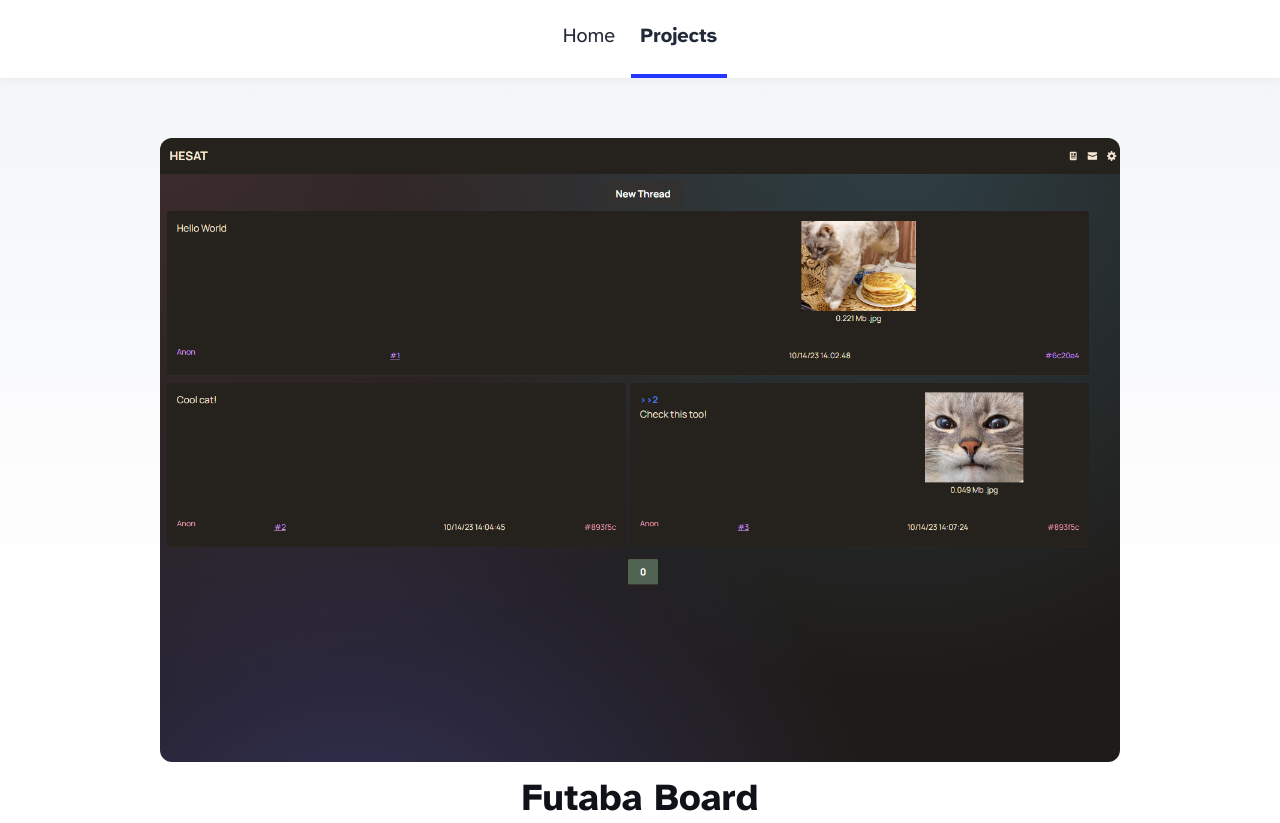
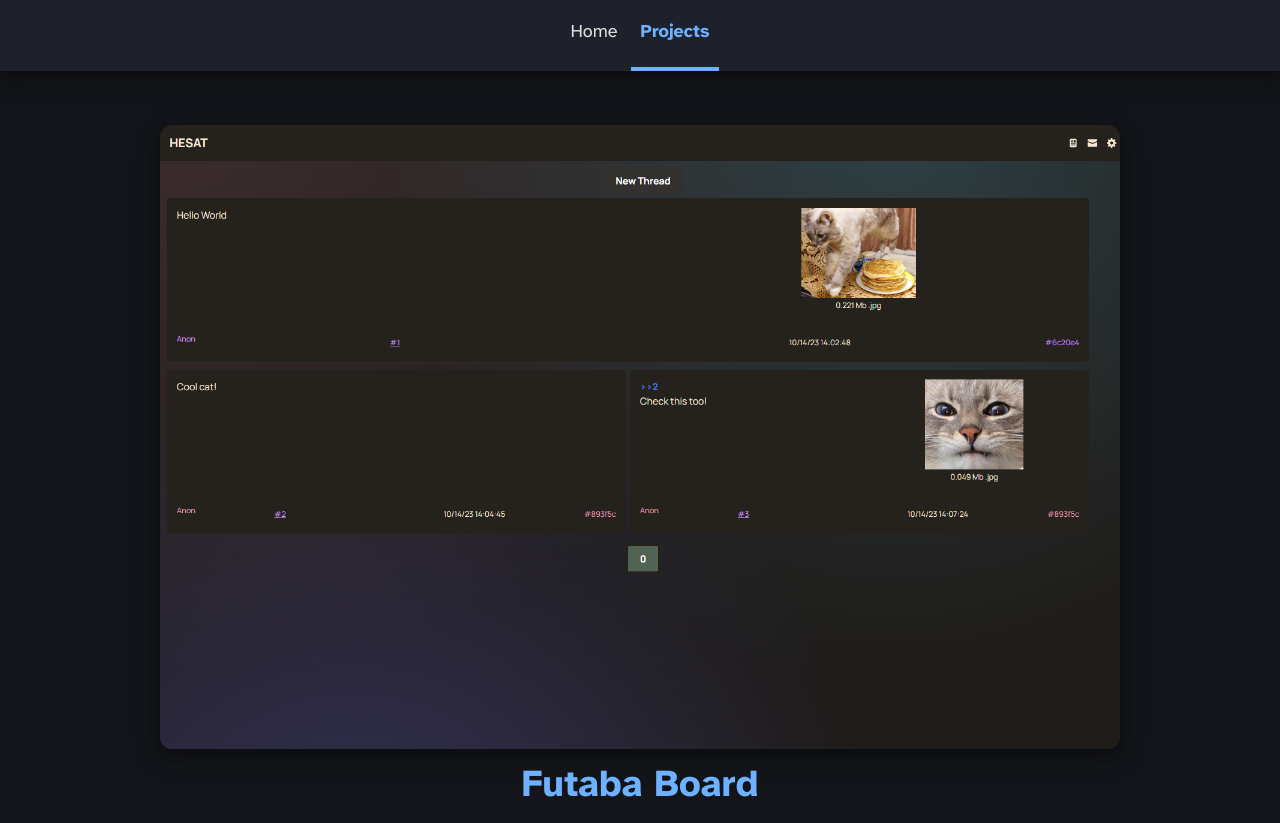
Before and after one commit to kelo221/kelo221.github.io, an Astro site: page /projects in a window 1280 px wide. Shown: the top 823 px of the page. Built offline with nearby package versions, Linux system fonts and the light colour scheme; Astro itself is replaced by a stand-in of ours.

Commit message:
Update to Astro 5

```diff
--- a/src/components/BaseHead.astro
+++ b/src/components/BaseHead.astro
@@ -1,8 +1,8 @@
 ---
 // Import the global.css file here so that it is included on
 // all pages through the use of the <BaseHead /> component.
-import '../styles/global.css';
-import { ViewTransitions } from 'astro:transitions';
+import "../styles/global.css";
+import { ClientRouter } from "astro:transitions";
 
 interface Props {
 	title: string;
@@ -12,7 +12,7 @@
 
 const canonicalURL = new URL(Astro.url.pathname, Astro.site);
 
-const { title, description, image = '/FruitShop.png' } = Astro.props;
+const { title, description, image = "/FruitShop.png" } = Astro.props;
 ---
 
 <!-- Global Metadata -->
@@ -22,8 +22,20 @@
 <meta name="generator" content={Astro.generator} />
 
 <!-- Font preloads -->
-<link rel="preload" href="/fonts/atkinson-regular.woff" as="font" type="font/woff" crossorigin />
-<link rel="preload" href="/fonts/atkinson-bold.woff" as="font" type="font/woff" crossorigin />
+<link
+	rel="preload"
+	href="/fonts/atkinson-regular.woff"
+	as="font"
+	type="font/woff"
+	crossorigin
+/>
+<link
+	rel="preload"
+	href="/fonts/atkinson-bold.woff"
+	as="font"
+	type="font/woff"
+	crossorigin
+/>
 
 <!-- Canonical URL -->
 <link rel="canonical" href={canonicalURL} />
@@ -33,4 +45,4 @@
 <meta name="title" content={title} />
 <meta name="description" content={description} />
 
-<ViewTransitions />
+<ClientRouter />
--- a/src/components/Header.astro
+++ b/src/components/Header.astro
@@ -1,6 +1,6 @@
 ---
-import HeaderLink from './HeaderLink.astro';
-import { SITE_TITLE } from '../consts';
+import HeaderLink from "./HeaderLink.astro";
+import { SITE_TITLE } from "../consts";
 ---
 
 <header>
@@ -15,13 +15,14 @@
 	header {
 		margin: 0;
 		padding: 0 1em;
-		background: white;
-		box-shadow: 0 2px 8px rgba(var(--black), 5%);
+		background-color: var(--surface);
+		box-shadow: var(--box-shadow);
 	}
 	h2 {
 		margin: 0;
 		font-size: 1em;
 	}
+
 	h2 a,
 	h2 a.active {
 		text-decoration: none;
@@ -33,12 +34,16 @@
 	}
 	nav a {
 		padding: 1em 0.5em;
-		color: var(--black);
+		color: var(--text);
 		border-bottom: 4px solid transparent;
 		text-decoration: none;
+	}
+	nav a:hover {
+		color: var(--accent);
 	}
 	nav a.active {
 		text-decoration: none;
 		border-bottom-color: var(--accent);
+		color: var(--accent);
 	}
 </style>
--- a/src/pages/projects/index.astro
+++ b/src/pages/projects/index.astro
@@ -1,20 +1,18 @@
 ---
-import BaseHead from '../../components/BaseHead.astro';
-import Header from '../../components/Header.astro';
-import Footer from '../../components/Footer.astro';
-import { SITE_TITLE, SITE_DESCRIPTION } from '../../consts';
-import { getCollection } from 'astro:content';
-import {ViewTransitions} from "astro:transitions";
+import BaseHead from "../../components/BaseHead.astro";
+import Header from "../../components/Header.astro";
+import Footer from "../../components/Footer.astro";
+import { SITE_TITLE, SITE_DESCRIPTION } from "../../consts";
+import { getCollection } from "astro:content";
 
-const posts = (await getCollection('project')).sort(
-	(a, b) => a.data.priority.valueOf() - b.data.priority.valueOf()
+const posts = (await getCollection("project")).sort(
+	(a, b) => a.data.priority.valueOf() - b.data.priority.valueOf(),
 );
 ---
 
 <!doctype html>
 <html lang="en">
 	<head>
-		<ViewTransitions />
 		<BaseHead title={SITE_TITLE} description={SITE_DESCRIPTION} />
 		<style>
 			main {
@@ -95,7 +93,12 @@
 						posts.map((post) => (
 							<li>
 								<a href={`/projects/${post.slug}/`}>
-									<img width={720} height={360} src={post.data.heroImage} alt="" />
+									<img
+										width={720}
+										height={360}
+										src={post.data.heroImage}
+										alt=""
+									/>
 									<h4 class="title">{post.data.title}</h4>
 								</a>
 							</li>
--- a/src/styles/global.css
+++ b/src/styles/global.css
@@ -5,16 +5,17 @@
  */
 
 :root {
-	--accent: #2337ff;
-	--accent-dark: #000d8a;
-	--black: 15, 18, 25;
-	--gray: 96, 115, 159;
-	--gray-light: 229, 233, 240;
-	--gray-dark: 34, 41, 57;
-	--gray-gradient: rgba(var(--gray-light), 50%), #fff;
-	--box-shadow: 0 2px 6px rgba(var(--gray), 25%), 0 8px 24px rgba(var(--gray), 33%),
-		0 16px 32px rgba(var(--gray), 33%);
+	--accent: #6db1ff;
+	--accent-dark: #3b82f6;
+	--background: #13151a;
+	--surface: #1e212b;
+	--text: #e0e0e0;
+	--text-muted: #a0a0a0;
+	--border: #2d3342;
+
+	--box-shadow: 0 4px 12px rgba(0, 0, 0, 0.3), 0 8px 32px rgba(0, 0, 0, 0.2);
 }
+
 @font-face {
 	font-family: 'Atkinson';
 	src: url('/fonts/atkinson-regular.woff') format('woff');
@@ -29,109 +30,143 @@
 	font-style: normal;
 	font-display: swap;
 }
+
 body {
 	font-family: 'Atkinson', sans-serif;
 	margin: 0;
 	padding: 0;
 	text-align: left;
-	background: linear-gradient(var(--gray-gradient)) no-repeat;
-	background-size: 100% 600px;
-	word-wrap: break-word;
-	overflow-wrap: break-word;
-	color: rgb(var(--gray-dark));
-	font-size: 20px;
+	background: var(--background);
+	color: var(--text);
+	font-size: 18px;
 	line-height: 1.7;
+	transition: background-color 0.3s ease, color 0.3s ease;
 }
+
 main {
 	width: 720px;
 	max-width: calc(100% - 2em);
 	margin: auto;
 	padding: 3em 1em;
 }
+
 h1,
 h2,
 h3,
 h4,
 h5,
 h6 {
-	margin: 0 0 0.5rem 0;
-	color: rgb(var(--black));
-	line-height: 1.2;
+	margin: 0 0 1rem 0;
+	color: #ffffff;
+	line-height: 1.3;
 }
-h1 {
-	font-size: 3.052em;
+
+h1 { font-size: 2.5em; }
+h2 { font-size: 2em; }
+h3 { font-size: 1.75em; }
+h4 { font-size: 1.5em; }
+h5 { font-size: 1.25em; }
+
+strong, b {
+	font-weight: 700;
+	color: #fff;
 }
-h2 {
-	font-size: 2.441em;
-}
-h3 {
-	font-size: 1.953em;
-}
-h4 {
-	font-size: 1.563em;
-}
-h5 {
-	font-size: 1.25em;
-}
-strong,
-b {
-	font-weight: 700;
-}
+
 a {
 	color: var(--accent);
+	text-decoration: none;
+	transition: color 0.2s ease;
 }
+
 a:hover {
-	color: var(--accent);
+	color: var(--accent-dark);
+	text-decoration: underline;
 }
+
 p {
-	margin-bottom: 1em;
+	margin-bottom: 1.5em;
+	color: var(--text);
 }
+
 .prose p {
 	margin-bottom: 2em;
 }
-textarea {
+
+textarea, input {
 	width: 100%;
 	font-size: 16px;
+	background: var(--surface);
+	border: 1px solid var(--border);
+	color: var(--text);
+	padding: 8px;
+	border-radius: 4px;
 }
-input {
-	font-size: 16px;
-}
+
 table {
 	width: 100%;
+	border-collapse: collapse;
 }
+
+th, td {
+	padding: 0.5em;
+	border-bottom: 1px solid var(--border);
+}
+
 img {
 	max-width: 100%;
 	height: auto;
-	border-radius: 8px;
+	border-radius: 12px;
+	box-shadow: var(--box-shadow);
 }
+
 code {
-	padding: 2px 5px;
-	background-color: rgb(var(--gray-light));
-	border-radius: 2px;
+	padding: 2px 6px;
+	background-color: var(--surface);
+	color: #efefef;
+	border: 1px solid var(--border);
+	border-radius: 4px;
+	font-size: 0.9em;
 }
+
 pre {
 	padding: 1.5em;
+	background-color: var(--surface);
+	border: 1px solid var(--border);
 	border-radius: 8px;
+	overflow-x: auto;
 }
+
 pre > code {
 	all: unset;
 }
+
 blockquote {
 	border-left: 4px solid var(--accent);
-	padding: 0 0 0 20px;
-	margin: 0px;
-	font-size: 1.333em;
+	padding: 0.5em 0 0.5em 1.5em;
+	margin: 1.5em 0;
+	background: linear-gradient(to right, rgba(59, 130, 246, 0.1), transparent);
+	color: var(--text-muted);
+	font-style: italic;
+	border-radius: 0 8px 8px 0;
 }
+
 hr {
 	border: none;
-	border-top: 1px solid rgb(var(--gray-light));
+	border-top: 1px solid var(--border);
+	margin: 2em 0;
 }
+
+/* Helper Classes */
+.date {
+	color: var(--text-muted);
+}
+
 @media (max-width: 720px) {
 	body {
-		font-size: 18px;
+		font-size: 16px;
 	}
 	main {
-		padding: 1em;
+		padding: 2em 1em;
 	}
 }
 
@@ -143,12 +178,7 @@
 	height: 1px;
 	width: 1px;
 	overflow: hidden;
-	/* IE6, IE7 - a 0 height clip, off to the bottom right of the visible 1px box */
 	clip: rect(1px 1px 1px 1px);
-	/* maybe deprecated but we need to support legacy browsers */
-	clip: rect(1px, 1px, 1px, 1px);
-	/* modern browsers, clip-path works inwards from each corner */
 	clip-path: inset(50%);
-	/* added line to stop words getting smushed together (as they go onto seperate lines and some screen readers do not understand line feeds as a space */
 	white-space: nowrap;
 }
```
Also changed, not shown: src/layouts/ProjectPost.astro (+29 -8 lines), src/pages/index.astro (+33 -17 lines).
